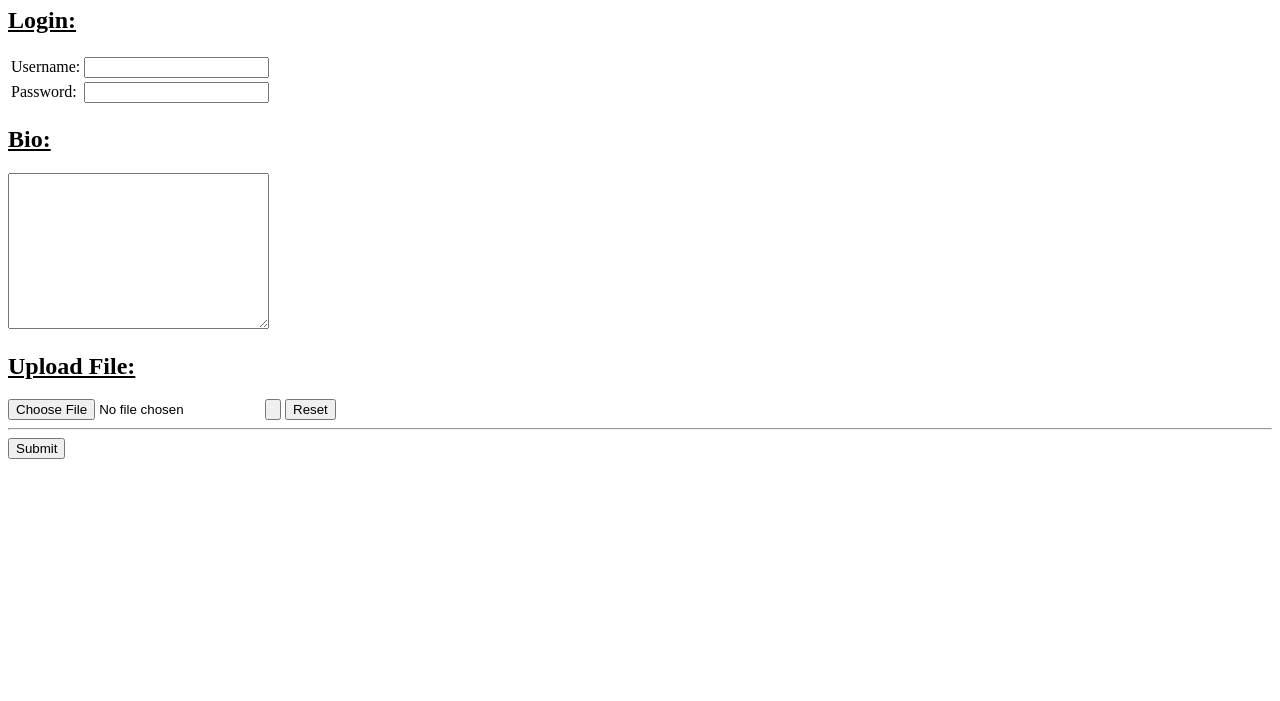
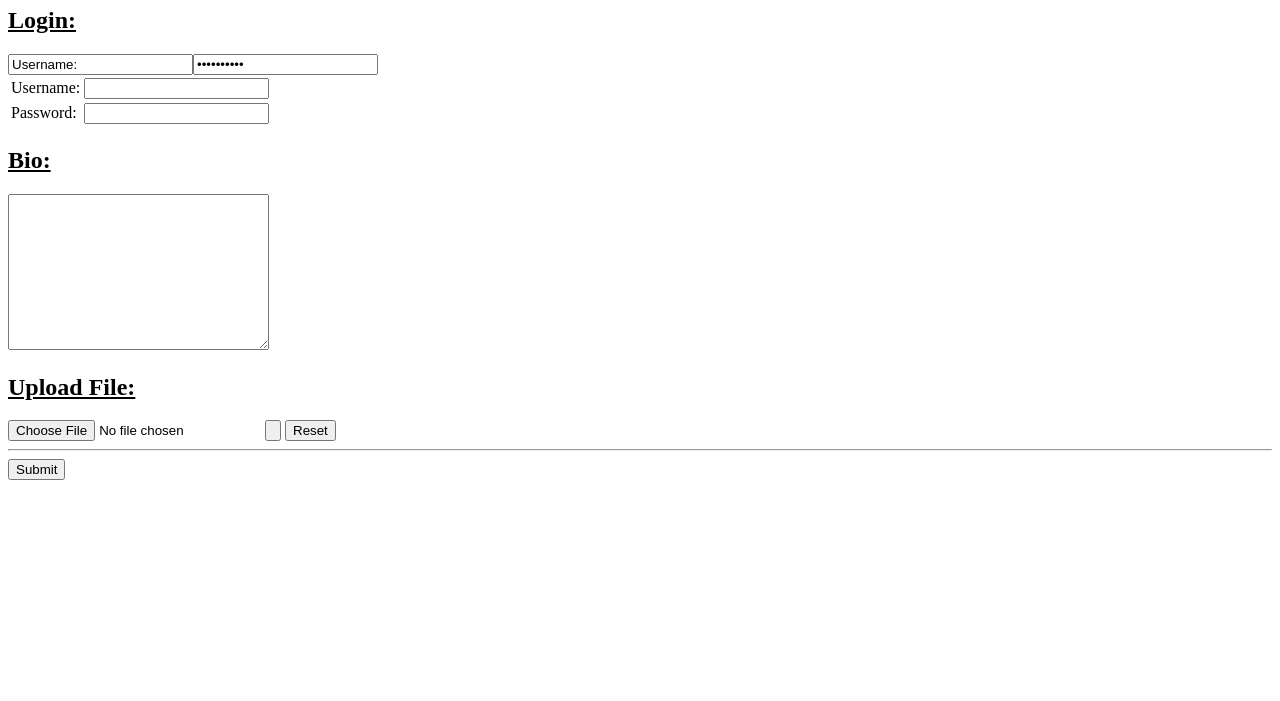
Before and after one commit to dfretyhg/matthl, a plain HTML site: page form.html in a window 1280 px wide. Shown: the part 99-800 px from the top of the page. Drawn offline with Linux system fonts and the light colour scheme.

Commit message:
asdgdaws

```diff
--- a/form.html
+++ b/form.html
@@ -15,6 +15,9 @@
         <main>
             <h2><u>Login:</u></h2>
             <table>
+
+                <input type="text" value="Username: ">
+                <input type="password" value="Password: ">
                 <tr><td>Username:</td><td><input type="text"></td></tr>
                 <tr><td>Password:</td><td><input type="password"></td></tr>
             </table>
```
